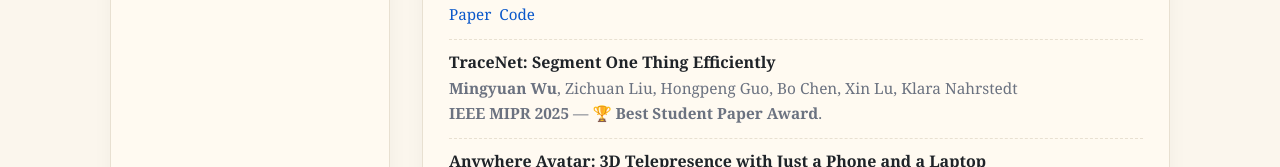
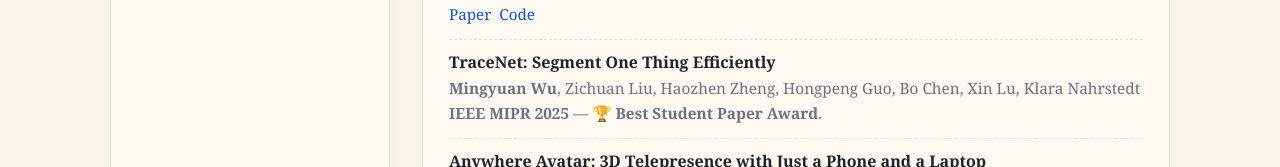
Before and after one commit to Mingyuan1997/Mingyuan1997.github.io, a plain HTML site: page index.html in a window 1280 px wide. Shown: the part 1979-2146 px from the top of the page. Drawn offline with Linux system fonts and the light colour scheme.

Commit message:
Update index.html

```diff
--- a/index.html
+++ b/index.html
@@ -371,7 +371,7 @@
 
           <li class="publication-item" data-selected="true">
             <div class="paper-title">TraceNet: Segment One Thing Efficiently</div>
-            <div class="paper-meta"><strong>Mingyuan Wu</strong>, Zichuan Liu, Hongpeng Guo, Bo Chen, Xin Lu, Klara Nahrstedt</div>
+            <div class="paper-meta"><strong>Mingyuan Wu</strong>, Zichuan Liu, Haozhen Zheng, Hongpeng Guo, Bo Chen, Xin Lu, Klara Nahrstedt</div>
             <div class="paper-meta"><strong>IEEE MIPR 2025</strong> — 🏆 <strong>Best Student Paper Award</strong>.</div>
           </li>
 
```
